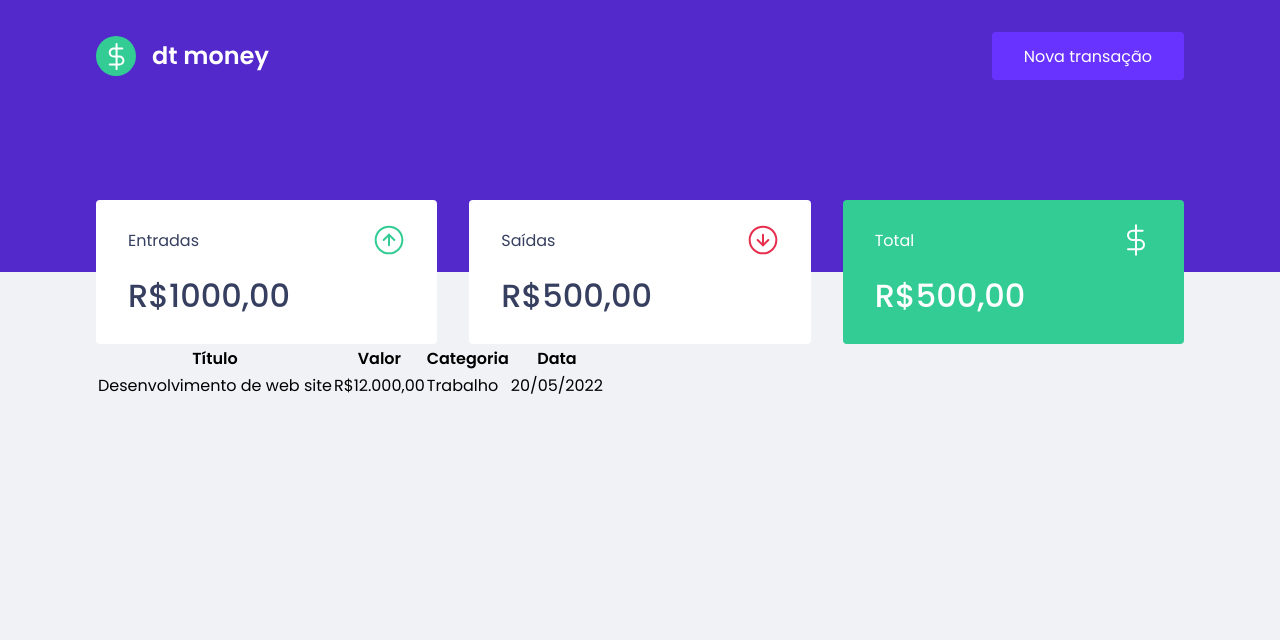
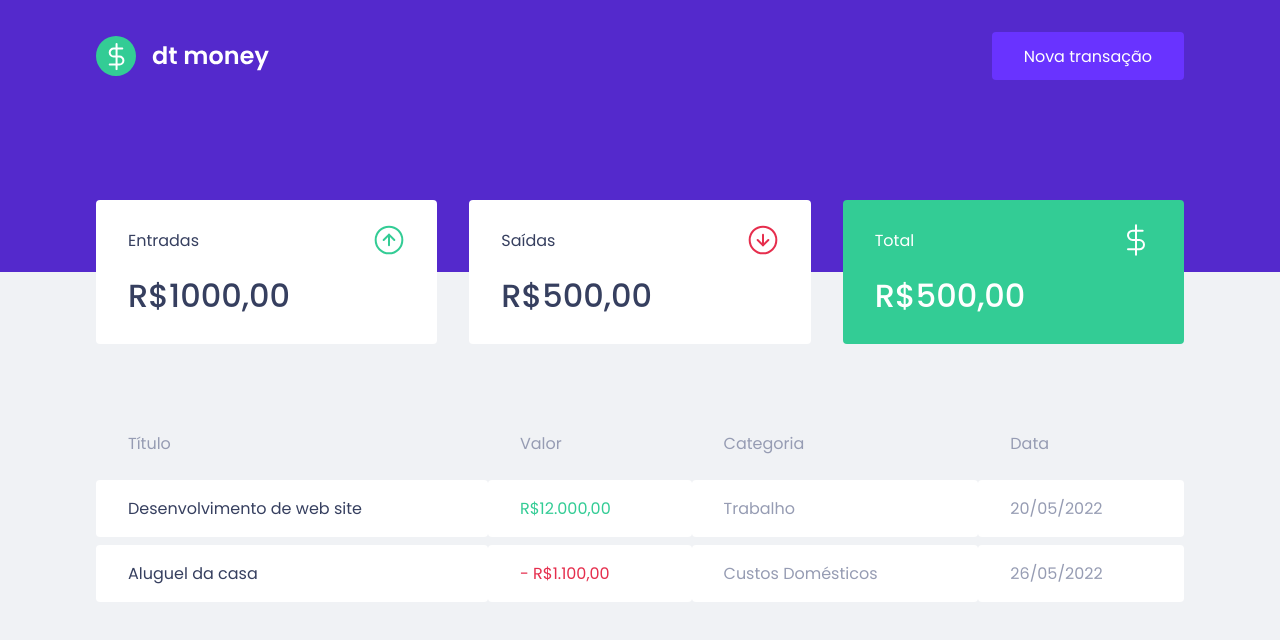
Before and after one commit to jfilipedias/dt-money-old, a React (Create React App) app: page / in a window 1280 px wide. Shown: the top 640 px of the page. Built offline with nearby package versions, Linux system fonts and the light colour scheme.

Commit message:
Implements the TransactionTable component

```diff
--- a/src/components/TransactionTable/index.tsx
+++ b/src/components/TransactionTable/index.tsx
@@ -16,9 +16,18 @@
         <tbody>
           <tr>
             <td>Desenvolvimento de web site</td>
-            <td>R$12.000,00</td>
+            <td className="deposit">R$12.000,00</td>
             <td>Trabalho</td>
             <td>20/05/2022</td>
+          </tr>
+        </tbody>
+
+        <tbody>
+          <tr>
+            <td>Aluguel da casa</td>
+            <td className="withdraw">- R$1.100,00</td>
+            <td>Custos Domésticos</td>
+            <td>26/05/2022</td>
           </tr>
         </tbody>
       </table>
--- a/src/components/TransactionTable/styles.ts
+++ b/src/components/TransactionTable/styles.ts
@@ -1,5 +1,38 @@
 import styled from 'styled-components';
 
 export const Container = styled.div`
+  margin-top: 4rem;
 
+  table {
+    width: 100%;
+    border-spacing: 0 0.5rem;
+
+    th {
+      font-weight: 400;
+      color: var(--text-body);
+      padding: 1rem 2rem;
+      text-align: left;
+      line-height: 1.5rem;
+    }
+
+    td {
+      padding: 1rem 2rem;
+      border: 0;
+      border-radius: 0.25rem;
+      background: var(--white);
+      color: var(--text-body);
+
+      &:first-child {
+        color: var(--text-title);
+      }
+
+      &.deposit {
+        color: var(--green);
+      }
+
+      &.withdraw {
+        color: var(--red);
+      }
+    }
+  }
 `;
```
